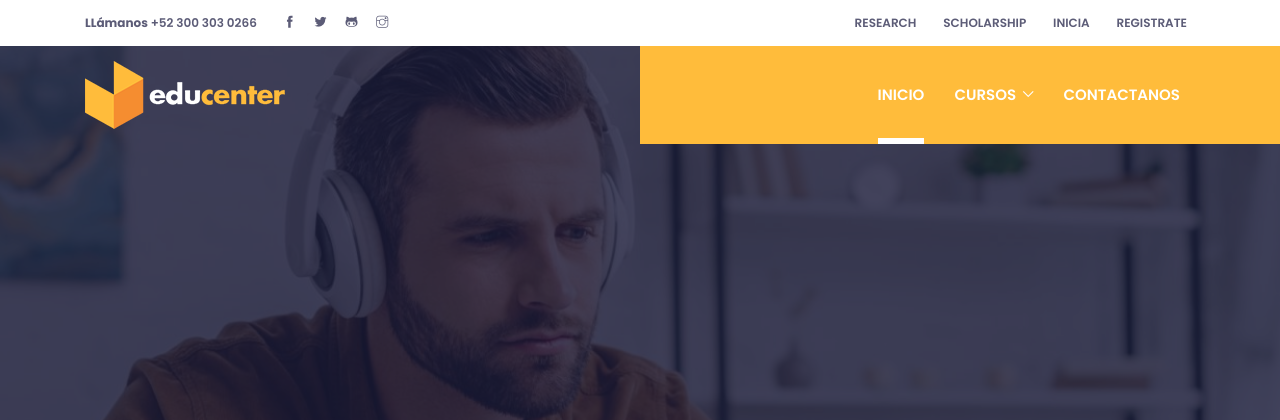
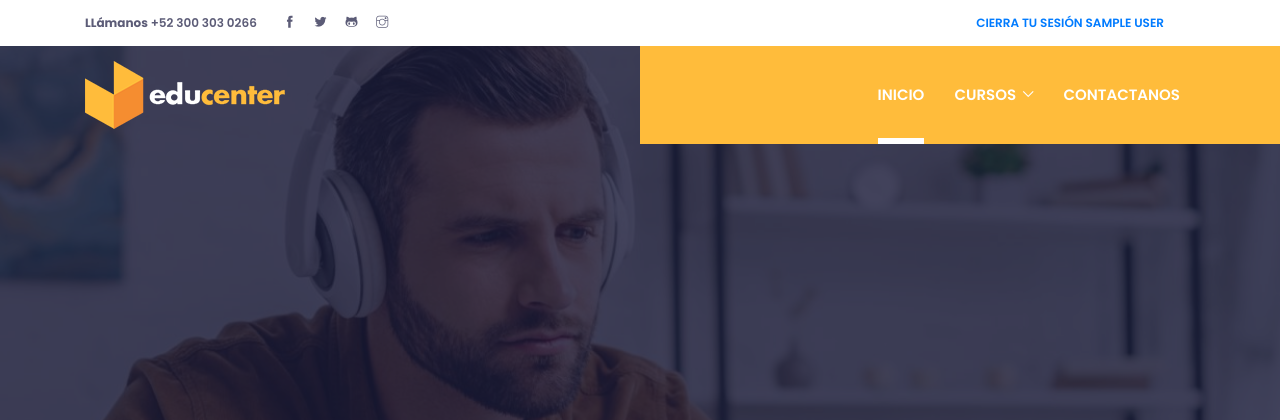
Before and after one commit to HinkikChris/Samy, a Laravel app: page / in a window 1280 px wide. Shown: the top 420 px of the page. Run offline with Laravel 10, Linux system fonts and the light colour scheme; the visitor is signed in with stand-in values (Sample User, id 1); some libraries are stand-ins or nearby versions; some web fonts are replaced.

Commit message:
Login added

```diff
--- a/resources/views/index.blade.php
+++ b/resources/views/index.blade.php
@@ -80,14 +80,14 @@
           </div>
           <div class="col-lg-8 text-center text-lg-right">
             <ul class="list-inline">
-              <li class="list-inline-item"><a class="text-uppercase text-color p-sm-2 py-2 px-0 d-inline-block"
-                  href="research.html">research</a></li>
-              <li class="list-inline-item"><a class="text-uppercase text-color p-sm-2 py-2 px-0 d-inline-block"
-                  href="scholarship.html">SCHOLARSHIP</a></li>
-              <li class="list-inline-item"><a class="text-uppercase text-color p-sm-2 py-2 px-0 d-inline-block"
-                  href="#loginModal" data-toggle="modal" data-target="#loginModal">Inicia</a></li>
-              <li class="list-inline-item"><a class="text-uppercase text-color p-sm-2 py-2 px-0 d-inline-block"
-                  href="#signupModal" data-toggle="modal" data-target="#signupModal">Registrate</a></li>
+                @if(auth()->check())
+                    @livewire('pages.auth.cerrar')
+                @else
+                    <li class="list-inline-item"><a class="text-uppercase text-color p-sm-2 py-2 px-0 d-inline-block"
+                                                    href="#loginModal" data-toggle="modal" data-target="#loginModal">Inicia</a></li>
+                    <li class="list-inline-item"><a class="text-uppercase text-color p-sm-2 py-2 px-0 d-inline-block"
+                                                    href="#signupModal" data-toggle="modal" data-target="#signupModal">Registrate</a></li>
+                @endif
             </ul>
           </div>
         </div>
@@ -127,7 +127,6 @@
               <li class="nav-item @@contact">
                 <a class="nav-link" href="contact.html">CONTACTANOS</a>
               </li>
-
             </ul>
           </div>
 
--- /dev/null
+++ b/resources/views/livewire/pages/auth/cerrar.blade.php
@@ -0,0 +1,20 @@
+<?php
+
+use Livewire\Volt\Component;
+
+new class extends Component
+{
+    public function logout(): void
+    {
+        auth()->guard('web')->logout();
+
+        session()->invalidate();
+        session()->regenerateToken();
+
+        $this->redirect('/', navigate: true);
+    }
+}; ?>
+
+<li class="nav-item active">
+    <a class="nav-link" wire:click="logout" href="">Cierra tu sesión {{ auth()->user()->name }} </a>
+</li>
--- a/routes/auth.php
+++ b/routes/auth.php
@@ -5,7 +5,7 @@ use Illuminate\Support\Facades\Route;
 use Livewire\Volt\Volt;
 
 Route::middleware('guest')->group(function () {
-    Volt::route('register', 'pages.auth.register')
+    Volt::route('register', 'pages.auth.registrar')
         ->name('register');
 
     Volt::route('login', 'pages.auth.login')
--- a/routes/web.php
+++ b/routes/web.php
@@ -23,7 +23,7 @@ Route::view('/cursos/mate/aritmetica', 'courses.courses5')->name('mate');
 Route::view('/cursos/soft/jsdesdecero', 'courses.courses6')->name('cursojs');
 Route::view('/cursos/pago/', 'layouts.pay')->name('cursojs');
 
-Route::view('dashboard', 'dashboard')
+Route::view('/index', 'index')
     ->middleware(['auth', 'verified'])
     ->name('dashboard');
 
```
